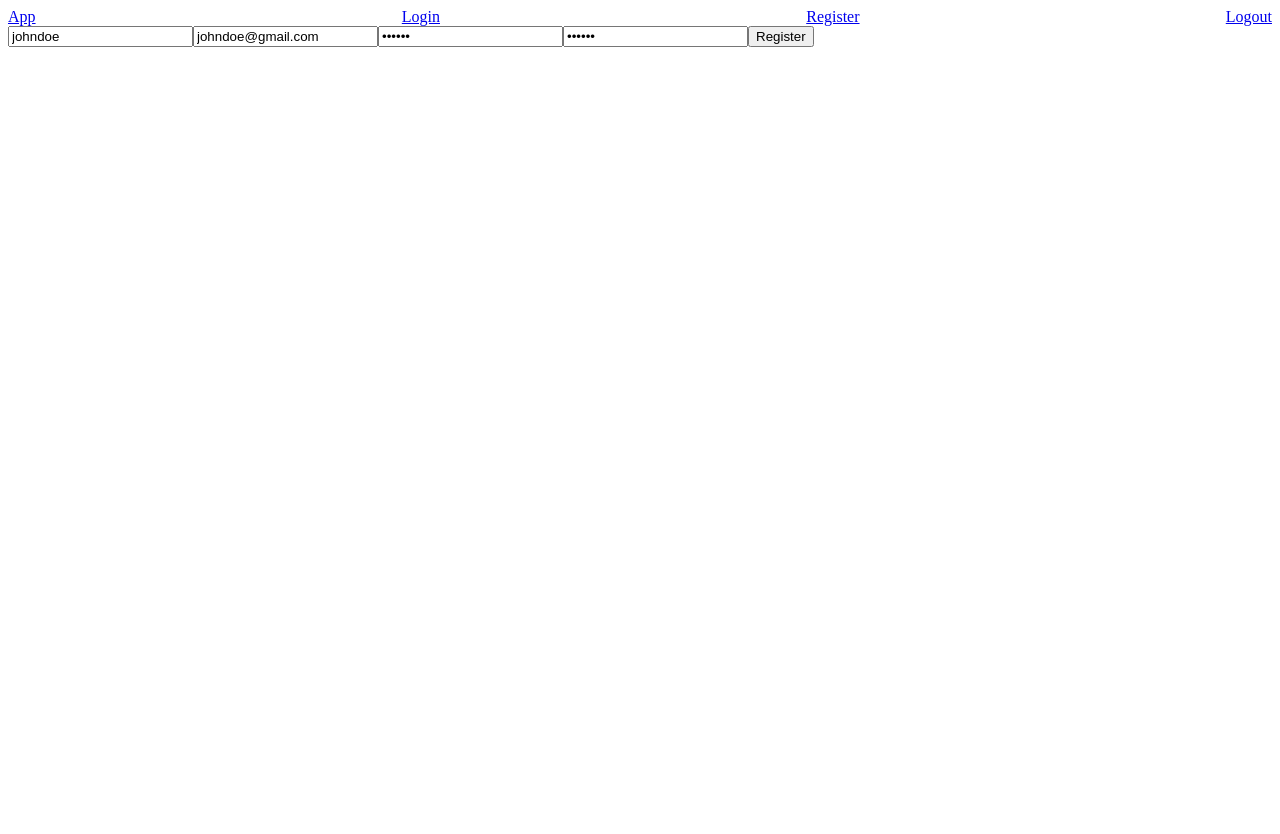
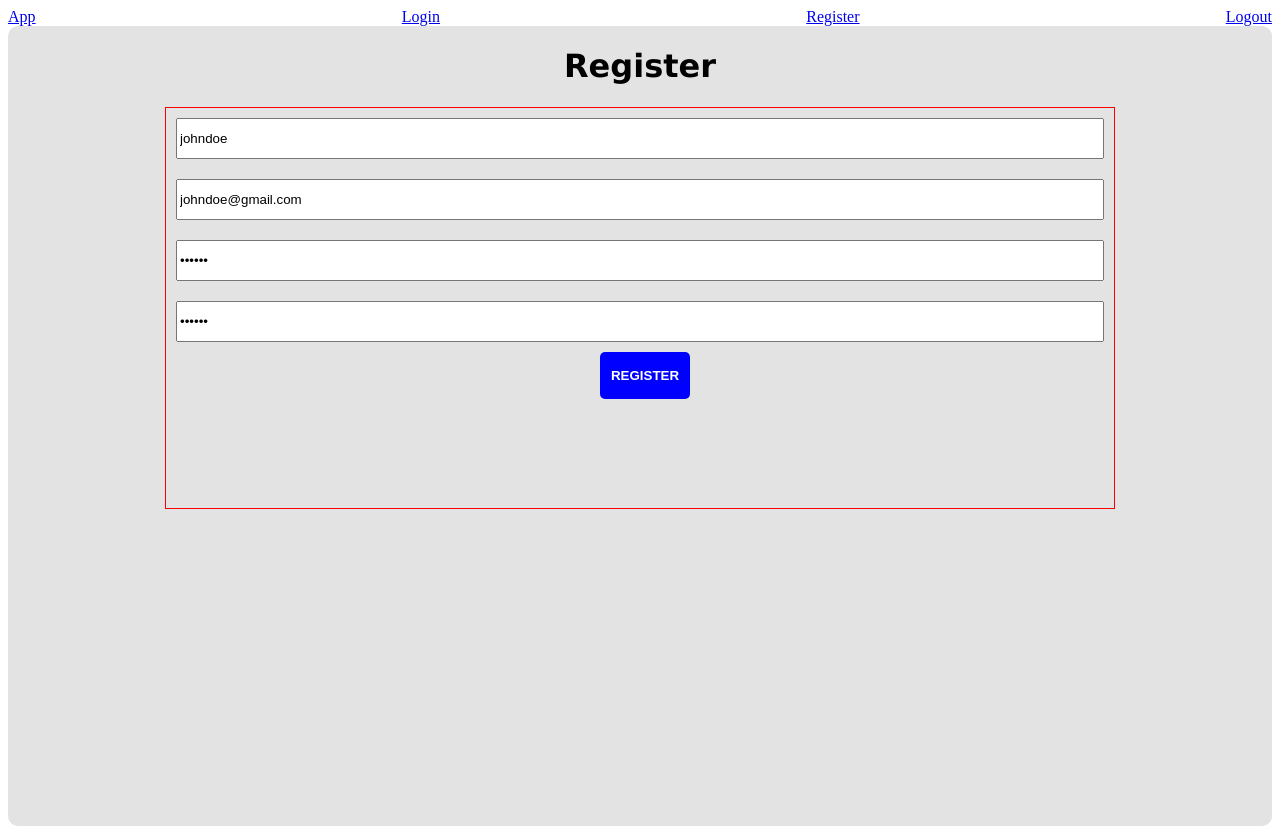
Before and after one commit to aapetsi/url_shortner, a Vue app in the folder client/: page /register in a window 1280 px wide. Before the commit the page ends 800 px from the top, so only its background shows below. Built offline with nearby package versions, Linux system fonts and the light colour scheme.

Commit message:
style register form

```diff
--- a/client/src/components/Register/Register.vue
+++ b/client/src/components/Register/Register.vue
@@ -1,4 +1,6 @@
 <template>
+  <div id="app-register">
+    <h1>Register</h1>
     <div>
       <form v-on:submit="handleRegister">
         <input v-model="username" type="text" required placeholder="username">
@@ -7,6 +9,7 @@
         <input v-model="password2" type="password" required placeholder="Confirm Password">
         <button type="submit">Register</button>
       </form>
+    </div>
   </div>
 </template>
 
@@ -39,6 +42,45 @@ export default Vue.extend({
 })
 </script>
 
-<style>
+<style scoped>
+ #app-register {
+  background: #e3e3e3;
+  box-sizing: border-box;
+  height: 100vh;
+  width: 100%;
+  border-radius: 10px;
+  display: flex;
+  flex-direction: column;
+  text-align: center;
+  font-family: 'Lucida Sans', 'Lucida Sans Regular', 'Lucida Grande', 'Lucida Sans Unicode', Geneva, Verdana, sans-serif;
+}
 
+form {
+  border: 1px solid red;
+  display: flex;
+  flex-direction: column;
+  width: 75%;
+  height: 50vh;
+  margin: 0 auto
+}
+
+input {
+  margin: 10px;
+  height: 35px;
+}
+
+button {
+  width: 90px;
+  height: 47px;
+  border-radius: 5px;
+  border: 0;
+  box-shadow: none;
+  cursor: pointer;
+  color: white;
+  background-color: blue;
+  font-weight: bold;
+  text-transform: uppercase;
+  margin-left: 10px;
+  align-self: center;
+}
 </style>
```
Lines whose indentation alone changed are shown as unchanged.
